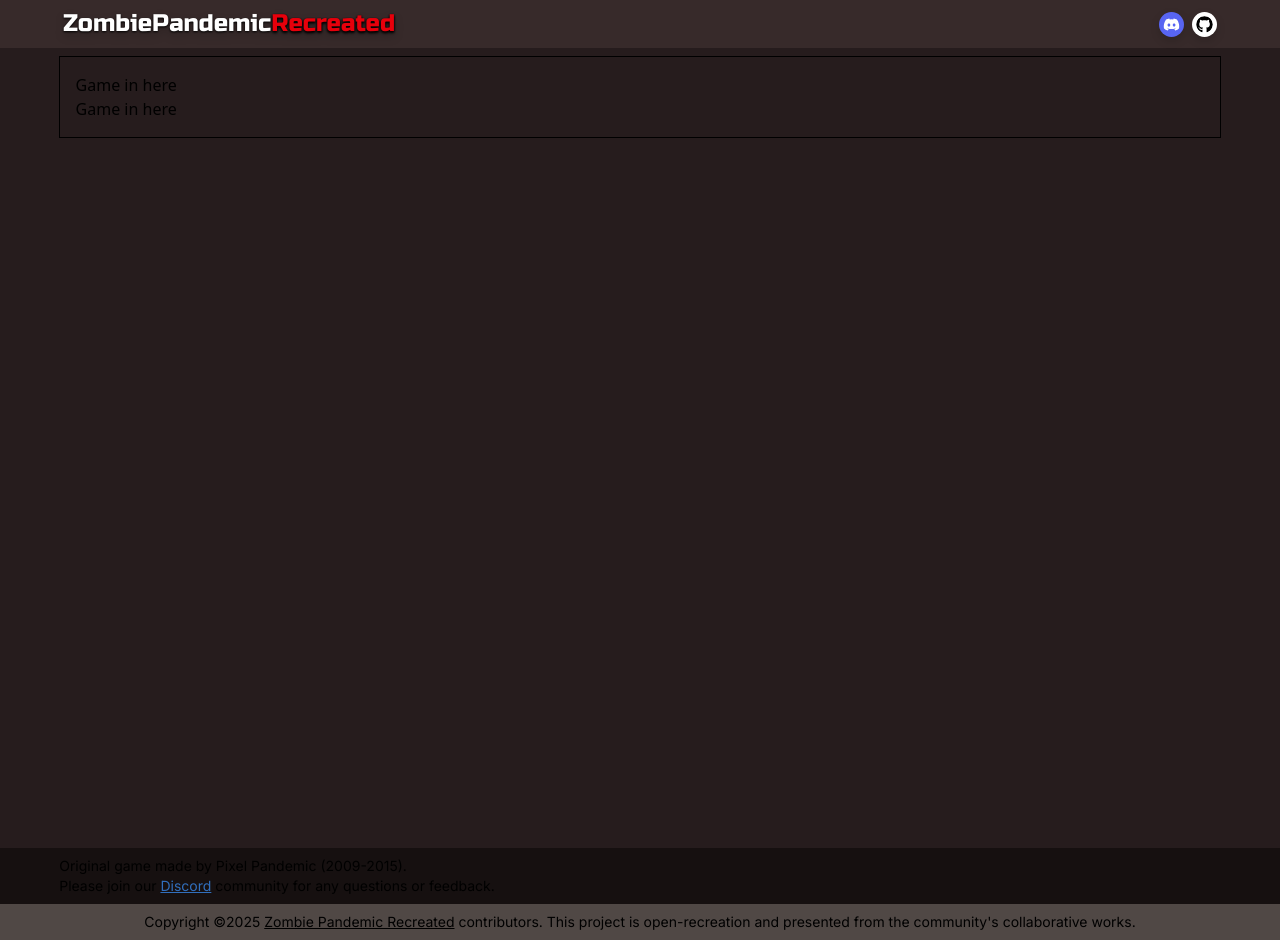
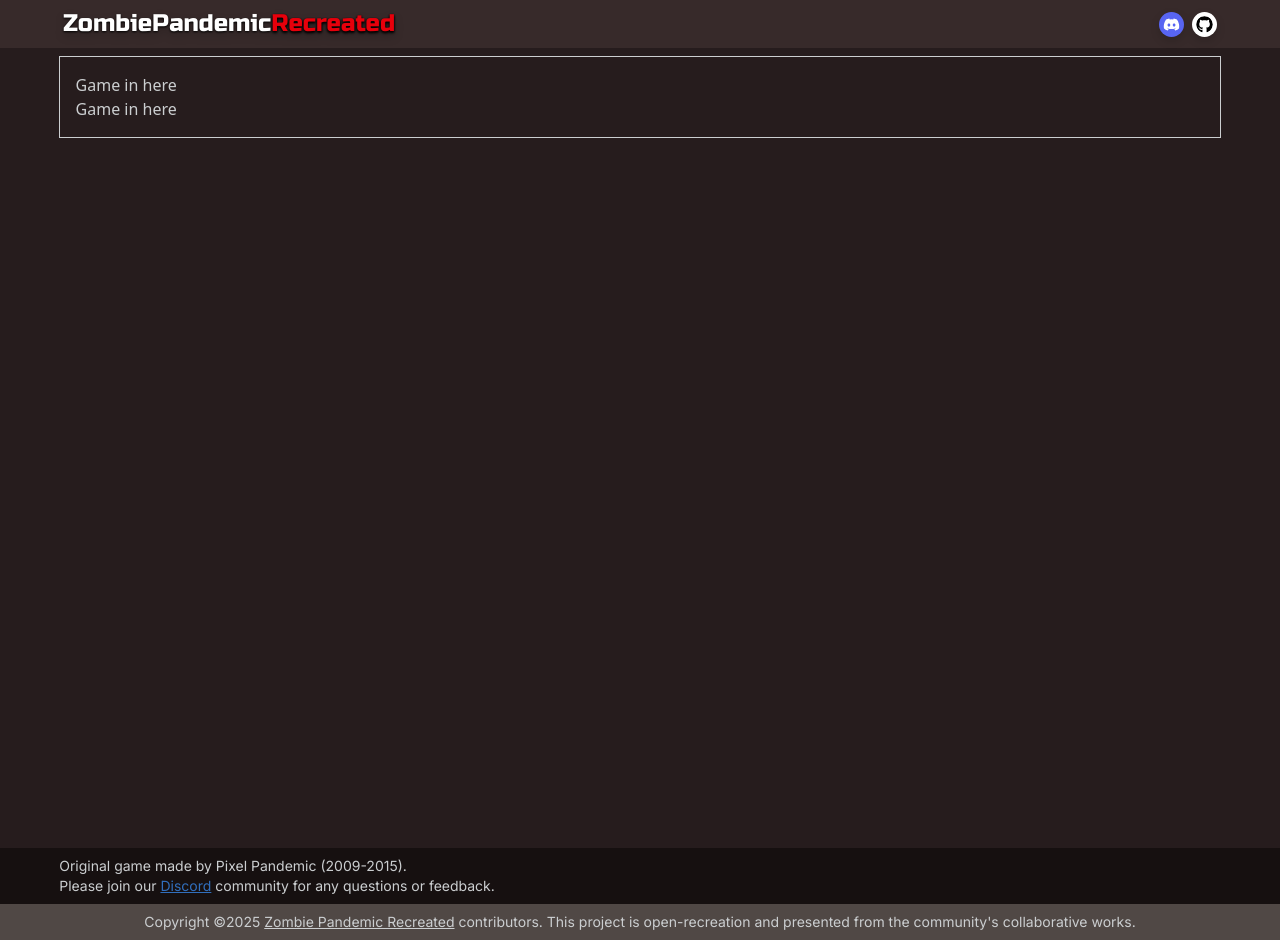
Before and after one commit to glennhenry/Zombie-Pandemic-Recreated, a React (Vite) app: page / in a window 1280 px wide. Built offline with nearby package versions, Linux system fonts and the light colour scheme.

Commit message:
Update default text color and remove unnecessary layout.

```diff
--- a/src/components/game/GameContainer.jsx
+++ b/src/components/game/GameContainer.jsx
@@ -2,7 +2,7 @@ export default function GameContainer() {
   return (
     <div className="bg-base-200 game-container p-2">
       <div className="content-container">
-        <main className="dark:text-light-content border-1 border-solid p-4">
+        <main className="border-1 border-solid p-4">
           <p>Game in here</p>
           <p>Game in here</p>
         </main>
--- a/src/components/layout/GameLayout.jsx
+++ /dev/null
@@ -1,13 +0,0 @@
-import Header from "./Header";
-import GameContainer from "../game/GameContainer";
-import Footer from "./Footer";
-
-export default function MainLayout() {
-  return (
-    <div>
-      <Header />
-      <GameContainer />
-      <Footer />
-    </div>
-  );
-}
--- a/src/components/layout/Footer.jsx
+++ b/src/components/ui/Footer.jsx
@@ -1,9 +1,9 @@
-import LightHyperlink from "../ui/LightHyperlink";
+import LightHyperlink from "./LightHyperlink";
 
 export default function Footer() {
   return (
     <>
-      <div className="bg-base-300 dark:text-light-content">
+      <div className="bg-base-300">
         <div className="content-container">
           <footer className="font-paragraph p-2 text-sm">
             <p>Original game made by Pixel Pandemic (2009-2015).</p>
--- a/src/index.css
+++ b/src/index.css
@@ -41,3 +41,7 @@
 .game-container {
   min-height: 100dvh;
 }
+
+body {
+  color: var(--color-light-content);
+}
--- a/src/pages/Game.jsx
+++ b/src/pages/Game.jsx
@@ -1,5 +1,13 @@
-import GameLayout from "../components/layout/GameLayout";
+import Header from "../components/ui/Header";
+import GameContainer from "../components/game/GameContainer";
+import Footer from "../components/ui/Footer";
 
 export default function Game() {
-  return <GameLayout></GameLayout>;
+  return (
+    <div>
+      <Header />
+      <GameContainer />
+      <Footer />
+    </div>
+  );
 }
```
Also changed, not shown: src/components/ui/Header.jsx (renamed from src/components/layout/Header.jsx).
